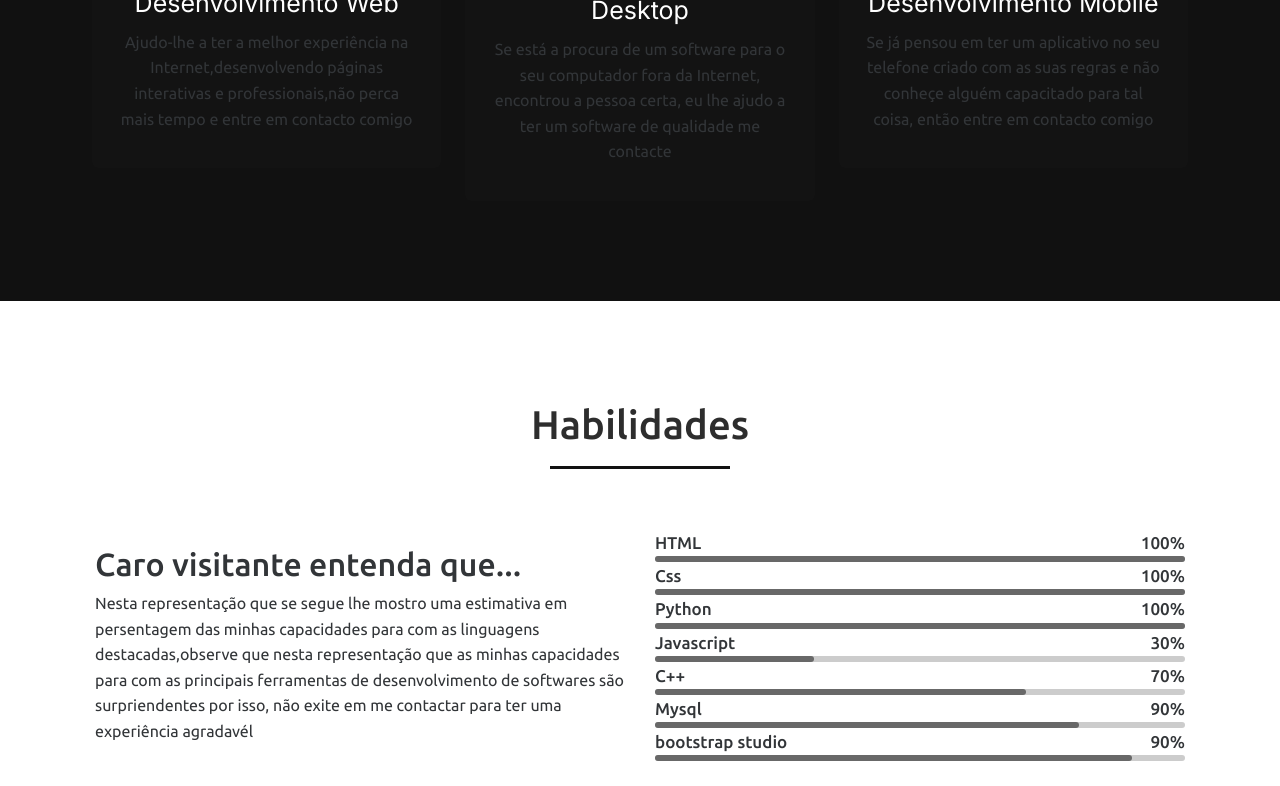
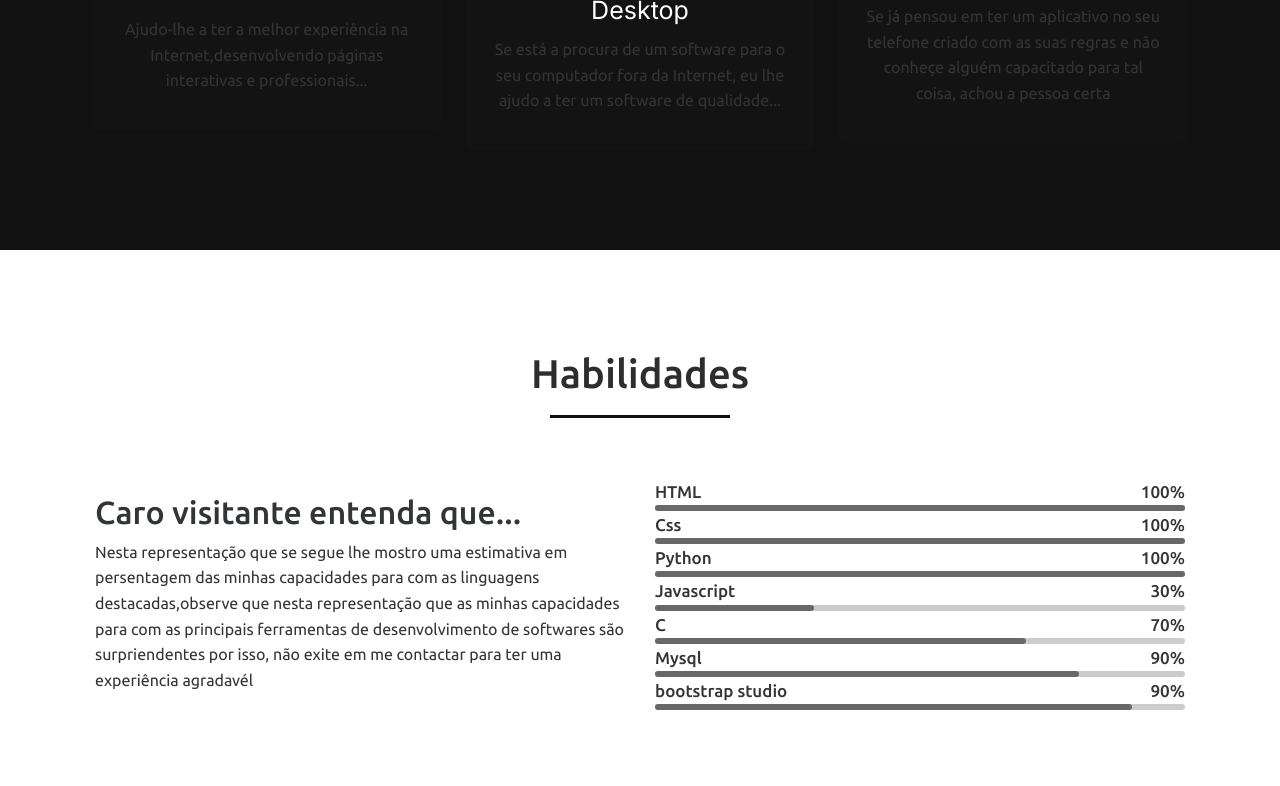
Before and after one commit to Emaricarprogrammer/emaricar12.github.io, a plain HTML site: page index.html in a window 1280 px wide. Shown: the part 1601-2387 px from the top of the page. Drawn offline with nearby package versions, Linux system fonts and the light colour scheme; a script that the page names is missing.

Commit message:
Update index.html

```diff
--- a/index.html
+++ b/index.html
@@ -41,7 +41,7 @@
                     <li class="nav-item"><a class="nav-link active" href="index.html" style="font-size: 1.20em;font-family: 'Ubuntu', sans-serif; ">Home</a></li>
                     <li class="nav-item"><a class="nav-link" href="#services" style="font-size: 1.20em;font-family: 'Ubuntu', sans-serif; ">Servicos</a></li>
                     <li class="nav-item"><a class="nav-link" href="#skills" style="font-size: 1.20em;font-family: 'Ubuntu', sans-serif; ">Especialidades</a></li>
-                    <li class="nav-item"><a class="nav-link" href="pricing.html" style="font-size: 1.20em;font-family: 'Ubuntu', sans-serif; ">Pricing</a></li>
+                    <!--<li class="nav-item"><a class="nav-link" href="pricing.html" style="font-size: 1.20em;font-family: 'Ubuntu', sans-serif; ">Pricing</a></li>-->
                     <li class="nav-item"><a class="nav-link" href="#cont" style="font-size: 1.20em;font-family: 'Ubuntu', sans-serif; ">Contactos</a></li>
 
                 </ul>
@@ -56,7 +56,7 @@
                 <div class="text-1" data-aos="fade-up">Olá, meu nome é</div>
                 <div class="text-2" data-aos="fade-up">Emanuel António</div>
                 <div class="text-3" data-aos="fade-up">eu sou <span class="typing" style="color: #686868;">Programador</span></div>
-                <a href="#" data-aos="fade-down">Contratar-me</a>
+                <a href="#about" data-aos="fade-down">Ver mais</a>
             </div>
         </div>
     </section>
@@ -71,8 +71,8 @@
                     <img data-aos="fade-up" src="IMG-20220418-WA0028.jpg" alt="">
                 </div>
                 <div class="columnright">
-                    <div class="text" data-aos="fade-up">Olá visistante,me conheça um pouco...</div>
-                    <p data-aos="fade-up">Estudante de Infomática ainda no ensino médio, eu emanuel sou desenvolvedor de sistema (Full - Stack),apaixonado por tecnologia e programação,dotado de conhecimento ciêntifico técnologico desenvolvo qualquer tipo de sistema de computadores em qualquer situação de stress,sou muito hagíl naquilo que faço e acima de tudo apaixonado por aquilo que faço. Se está a procura de uma solução para o seu problema técnologico click em <a href="#services" style="text-decoration: none;color: #686868;">Ver mais</a></p>
+                    <div class="text" data-aos="fade-up">Olá visitante! me conheça um pouco...</div>
+                    <p data-aos="fade-up">Estudante de Infomática ainda no ensino médio, eu Emanuel, sou desenvolvedor de sistema (Full - Stack),apaixonado por tecnologia e programação,dotado de conhecimento ciêntifico e técnologico desenvolvo sistemas de computadores para as mais diversas plataformas e despositivos eléctronico,sou muito hagíl naquilo que faço e acima de tudo apaixonado por aquilo que faço. Se está a procura de uma solução para o seu problema técnologico click em <a href="#services" style="text-decoration: none;color: #686868;">Ver mais</a></p>
                 </div>
 
             </div>
@@ -91,7 +91,7 @@
                         <!-- <ion-icon name="code-outline" data-aos="fade-up"></ion-icon> -->
                         <ion-icon name="logo-wordpress" data-aos="fade-up"></ion-icon>
                         <div class="text" data-aos="fade-up">Desenvolvimento Web</div>
-                        <p data-aos="fade-up">Ajudo-lhe a ter a melhor experiência na Internet,desenvolvendo páginas interativas e professionais,não perca mais tempo e entre em contacto comigo</p>
+                        <p data-aos="fade-up">Ajudo-lhe a ter a melhor experiência na Internet,desenvolvendo páginas interativas e professionais...</p>
 
                     </div>
                 </div>
@@ -102,7 +102,7 @@
                         <!-- <ion-icon name="desktop" data-aos="fade-up"></ion-icon> -->
                         <ion-icon name="logo-windows" data-aos="fade-up"></ion-icon>
                         <div class="text" data-aos="fade-up">Desenvolvimento Desktop</div>
-                        <p data-aos="fade-up"> Se está a procura de um software para o seu computador fora da Internet, encontrou a pessoa certa, eu lhe ajudo a ter um software de qualidade me contacte </p>
+                        <p data-aos="fade-up"> Se está a procura de um software para o seu computador fora da Internet, eu lhe ajudo a ter um software de qualidade... </p>
 
                     </div>
                 </div>
@@ -113,7 +113,7 @@
                         <ion-icon name="logo-android" data-aos="fade-up"></ion-icon>
                         <!-- <ion-icon name="phone-portrait"></ion-icon> -->
                         <div class="text" data-aos="fade-up">Desenvolvimento Mobile</div>
-                        <p data-aos="fade-up"> Se já pensou em ter um aplicativo no seu telefone criado com as suas regras e não conheçe alguém capacitado para tal coisa, então entre em contacto comigo </p>
+                        <p data-aos="fade-up"> Se já pensou em ter um aplicativo no seu telefone criado com as suas regras e não conheçe alguém capacitado para tal coisa, achou a pessoa certa </p>
 
                     </div>
                 </div>
@@ -165,7 +165,7 @@
 
                                     <div class="bars">
                                         <div class="info">
-                                            <span>C++</span>
+                                            <span>C</span>
                                             <span>70%</span>
                                         </div>
                                         <div class="line c"></div>
@@ -206,7 +206,7 @@
                         <div class="text" data-aos="fade-up">Back-End</div>
                         <!-- <ion-icon name="code-working"></ion-icon> -->
 
-                        <p data-aos="fade-up">Ajudo-lhe a ter a melhor experiência na Internet,desenvolvendo páginas interativas e professionais,não perca mais tempo e entre em contacto comigo</p>
+                        <p data-aos="fade-up">No Back-End é onde que toda a lógica acontece, é onde eu ditando regras de como o sistema deverá funcionar deacordo com as ideias do cliente</p>
 
                     </div>
                 </div>
@@ -221,7 +221,7 @@
                         <div class="text" data-aos="fade-up">Front-End</div>
 
 
-                        <p data-aos="fade-up"> Se está a procura de um software para o seu computador fora da Internet, encontrou a pessoa certa, eu lhe ajudo a ter um software de qualidade me contacte </p>
+                        <p data-aos="fade-up"> No Front-End eu cuido da integridade visual do sistema deixando o sistema bem apresentado para que o cliente tenha a melhor experiência possível... </p>
 
                     </div>
                 </div>
@@ -236,7 +236,7 @@
                         <ion-icon name="code-slash-outline"></ion-icon>
                         <div class="text" data-aos="fade-up">Full-Stack</div>
 
-                        <p data-aos="fade-up"> Se já pensou em ter um aplicativo no seu telefone criado com as suas regras e não conheçe alguém capacitado para tal coisa, então entre em contacto comigo </p>
+                        <p data-aos="fade-up">No desenvolvimento Full-Stack eu actuo de em todas as etapas do projecto, facilitando o cliente em ter uma intersão com todas as etapas do seu sistema</p>
 
                     </div>
                 </div>
```
